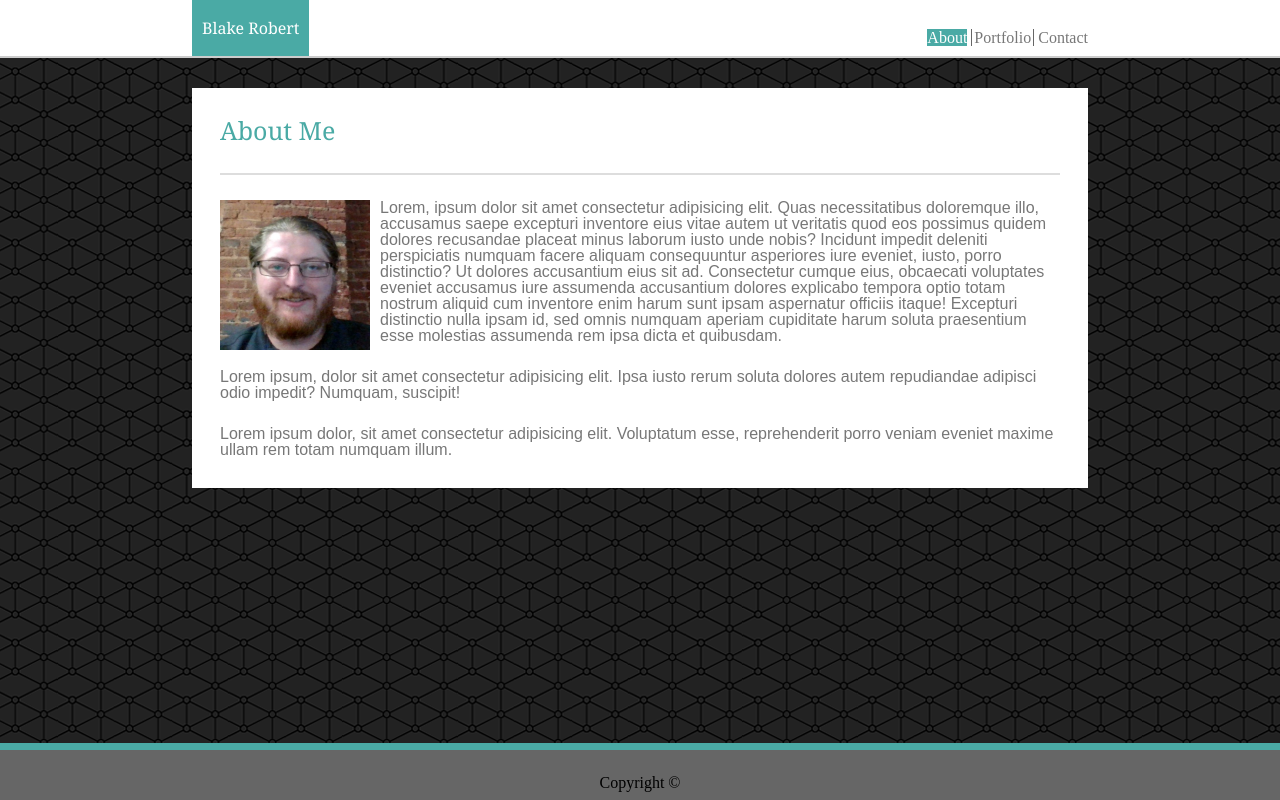
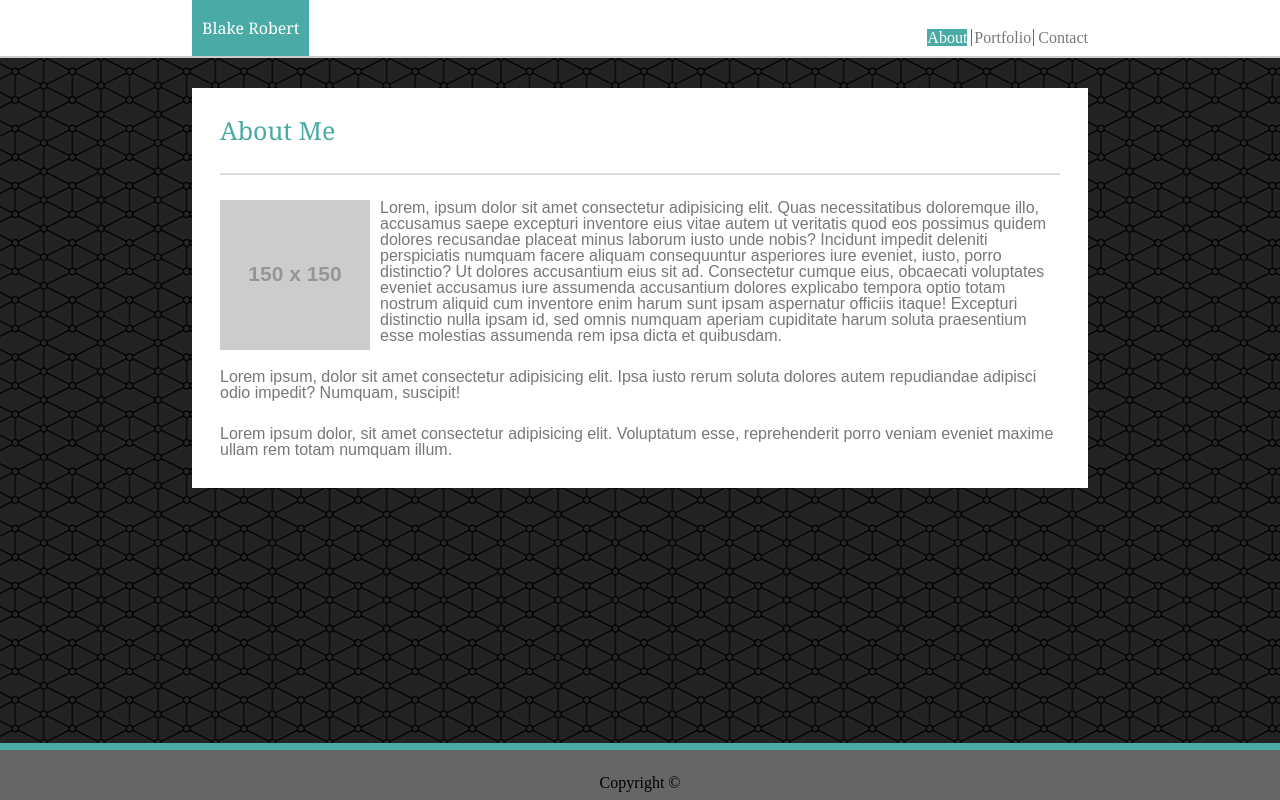
Before and after one commit to Brobert48/brobert48.github.io, a plain HTML site: page index.html in a window 1280 px wide. Drawn offline with Linux system fonts and the light colour scheme; placeholder pictures from the web are drawn by us.

Commit message:
changed placehold image on index.html

```diff
--- a/index.html
+++ b/index.html
@@ -19,7 +19,7 @@
     </header>
     <div class ="main-content clearfix">
         <h2>About Me</h2>
-        <img id="profile" src="assets/images/profile_pic.jpg" style="height: 150px; width:150px">
+        <img id="profile" src="https://placehold.it/150x150" style="height: 150px; width:150px">
         <p>Lorem, ipsum dolor sit amet consectetur adipisicing elit. Quas necessitatibus doloremque illo, accusamus saepe excepturi inventore eius vitae autem ut veritatis quod eos possimus quidem dolores recusandae placeat minus laborum iusto unde nobis? Incidunt impedit deleniti perspiciatis numquam facere aliquam consequuntur asperiores iure eveniet, iusto, porro distinctio? Ut dolores accusantium eius sit ad. Consectetur cumque eius, obcaecati voluptates eveniet accusamus iure assumenda accusantium dolores explicabo tempora optio totam nostrum aliquid cum inventore enim harum sunt ipsam aspernatur officiis itaque! Excepturi distinctio nulla ipsam id, sed omnis numquam aperiam cupiditate harum soluta praesentium esse molestias assumenda rem ipsa dicta et quibusdam.</p>
         <p>Lorem ipsum, dolor sit amet consectetur adipisicing elit. Ipsa iusto rerum soluta dolores autem repudiandae adipisci odio impedit? Numquam, suscipit!</p>
         <p>Lorem ipsum dolor, sit amet consectetur adipisicing elit. Voluptatum esse, reprehenderit porro veniam eveniet maxime ullam rem totam numquam illum.</p>
```
